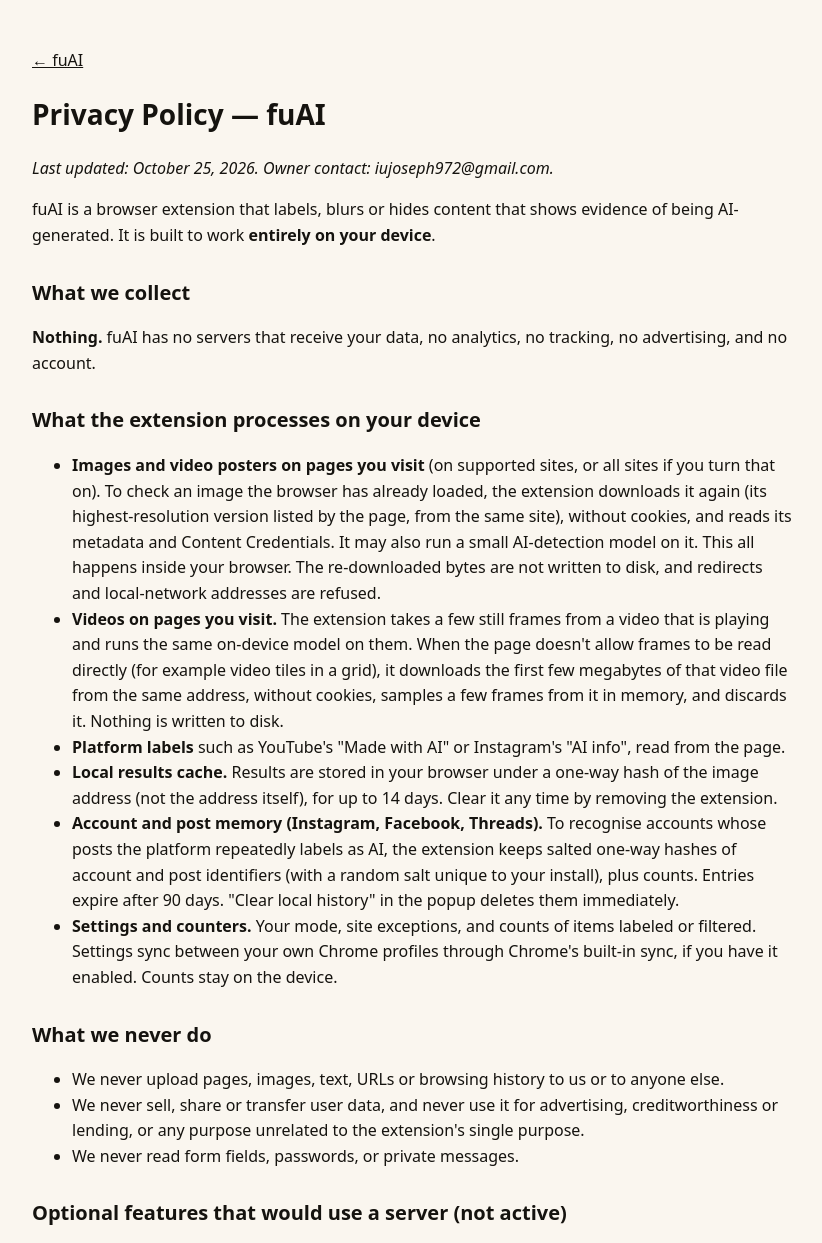
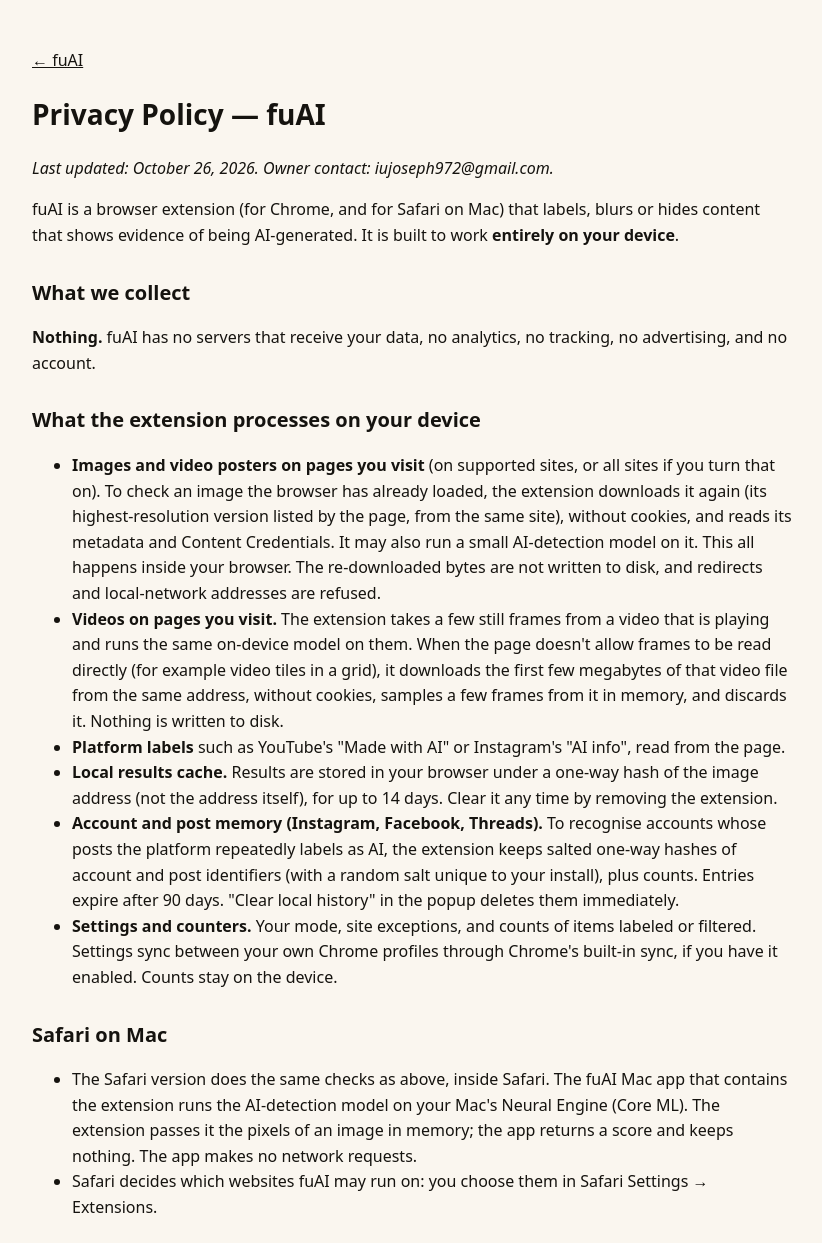
Before and after one commit to iujoseph972/fuai, a plain HTML site: page privacy.html in a window 1280 px wide. Shown: the top 1243 px of the page, without its empty margins (228-1050 px from the left). Drawn offline with Linux system fonts and the light colour scheme.

Commit message:
Privacy policy: add Safari on Mac section

```diff
--- a/privacy.html
+++ b/privacy.html
@@ -2,8 +2,8 @@
 <style>:root{--bg:#faf6ef;--ink:#15130f}@media (prefers-color-scheme:dark){:root{--bg:#15130f;--ink:#f3eee5}}body{background:var(--bg);color:var(--ink);font:16px/1.6 system-ui,sans-serif;max-width:760px;margin:0 auto;padding:32px 16px}a{color:inherit}h1{font-size:28px}h2{font-size:20px;margin-top:28px}</style></head><body>
 <p><a href="index.html">← fuAI</a></p>
 <h1>Privacy Policy — fuAI</h1>
-<p><em>Last updated: October 25, 2026. Owner contact: iujoseph972@gmail.com.</em></p>
-<p>fuAI is a browser extension that labels, blurs or hides content that shows evidence of being AI-generated. It is built to work <strong>entirely on your device</strong>.</p>
+<p><em>Last updated: October 26, 2026. Owner contact: iujoseph972@gmail.com.</em></p>
+<p>fuAI is a browser extension (for Chrome, and for Safari on Mac) that labels, blurs or hides content that shows evidence of being AI-generated. It is built to work <strong>entirely on your device</strong>.</p>
 <h2>What we collect</h2>
 <p><strong>Nothing.</strong> fuAI has no servers that receive your data, no analytics, no tracking, no advertising, and no account.</p>
 <h2>What the extension processes on your device</h2>
@@ -14,6 +14,11 @@
 <li><strong>Local results cache.</strong> Results are stored in your browser under a one-way hash of the image address (not the address itself), for up to 14 days. Clear it any time by removing the extension.</li>
 <li><strong>Account and post memory (Instagram, Facebook, Threads).</strong> To recognise accounts whose posts the platform repeatedly labels as AI, the extension keeps salted one-way hashes of account and post identifiers (with a random salt unique to your install), plus counts. Entries expire after 90 days. "Clear local history" in the popup deletes them immediately.</li>
 <li><strong>Settings and counters.</strong> Your mode, site exceptions, and counts of items labeled or filtered. Settings sync between your own Chrome profiles through Chrome's built-in sync, if you have it enabled. Counts stay on the device.</li>
+</ul>
+<h2>Safari on Mac</h2>
+<ul>
+<li>The Safari version does the same checks as above, inside Safari. The fuAI Mac app that contains the extension runs the AI-detection model on your Mac's Neural Engine (Core ML). The extension passes it the pixels of an image in memory; the app returns a score and keeps nothing. The app makes no network requests.</li>
+<li>Safari decides which websites fuAI may run on: you choose them in Safari Settings → Extensions.</li>
 </ul>
 <h2>What we never do</h2>
 <ul>
```
